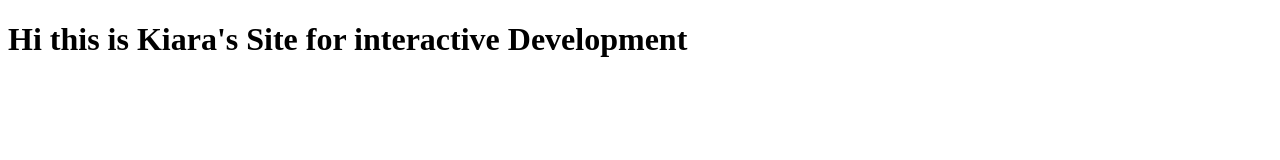
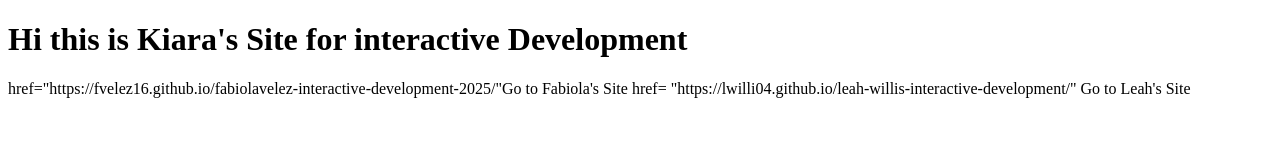
Before and after one commit to ksmile00/Kiara-Smiley-Interactive-Development-2025-fall, a plain HTML site: page index.html in a window 1280 px wide. Drawn offline with Linux system fonts and the light colour scheme.

Commit message:
site link

```diff
--- a/index.html
+++ b/index.html
@@ -5,5 +5,7 @@
     </head>
     <body>
         <h1> Hi this is Kiara's Site for interactive Development</h1>
+        <a>href="https://fvelez16.github.io/fabiolavelez-interactive-development-2025/"Go to Fabiola's Site</a>
+        <a>href= "https://lwilli04.github.io/leah-willis-interactive-development/" Go to Leah's Site</a>
     </body>
 </html>
```
